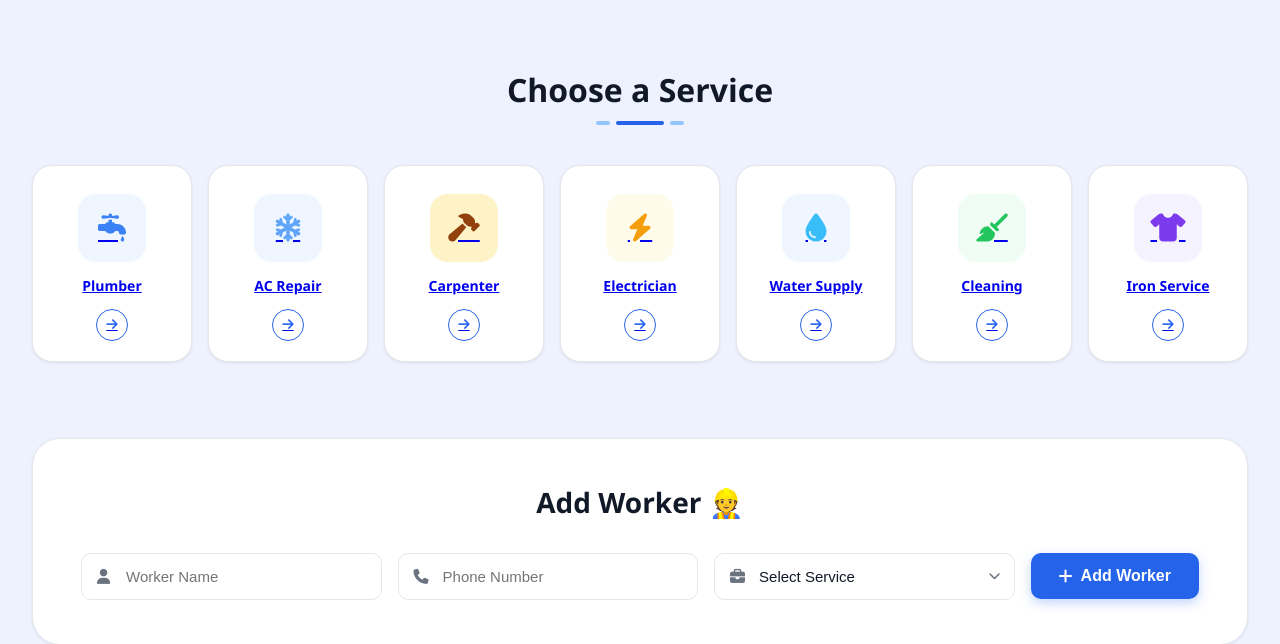
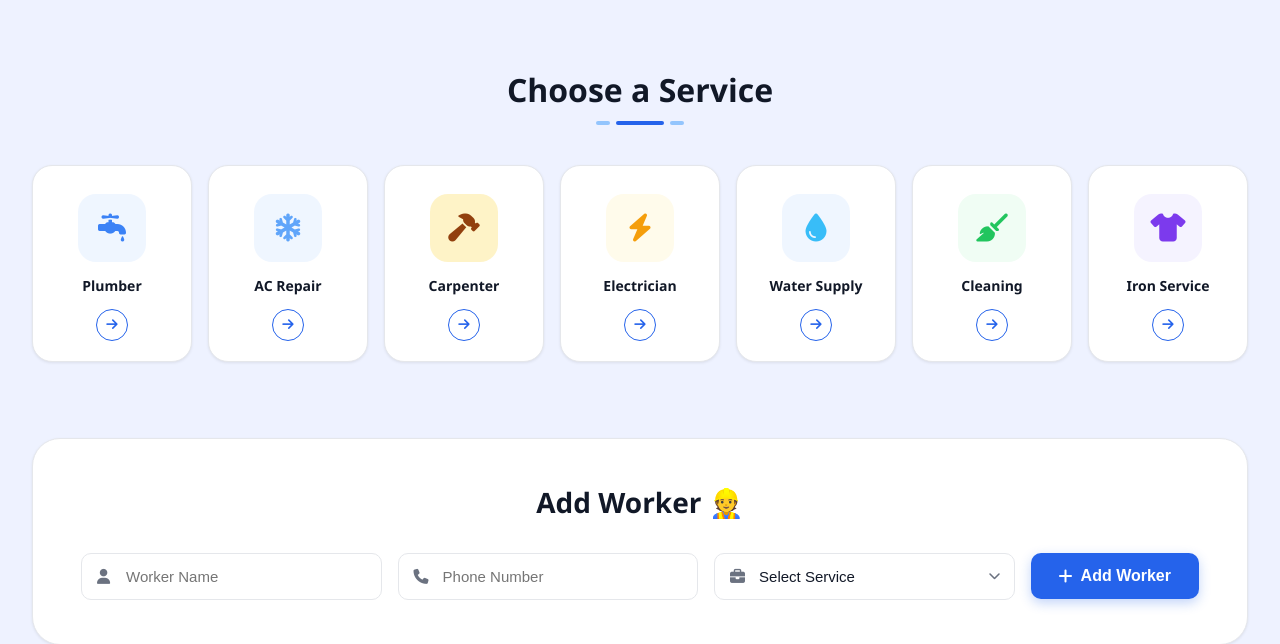
Before and after one commit to yashsingh-tech/Fix-it-Hub, a Flask app: page / in a window 1280 px wide. Shown: the part 577-1221 px from the top of the page. Run offline with Flask 3, Linux system fonts and the light colour scheme.

Commit message:
Update style.css

```diff
--- a/static/style.css
+++ b/static/style.css
@@ -108,3 +108,8 @@ body { font-family: 'Segoe UI', system-ui, sans-serif; background: var(--bg-page
   .hero-title { font-size: 30px; }
   .services-grid { grid-template-columns: repeat(2, 1fr); }
 }
+
+a.service-card {
+  text-decoration: none;
+  color: inherit;
+}
```
